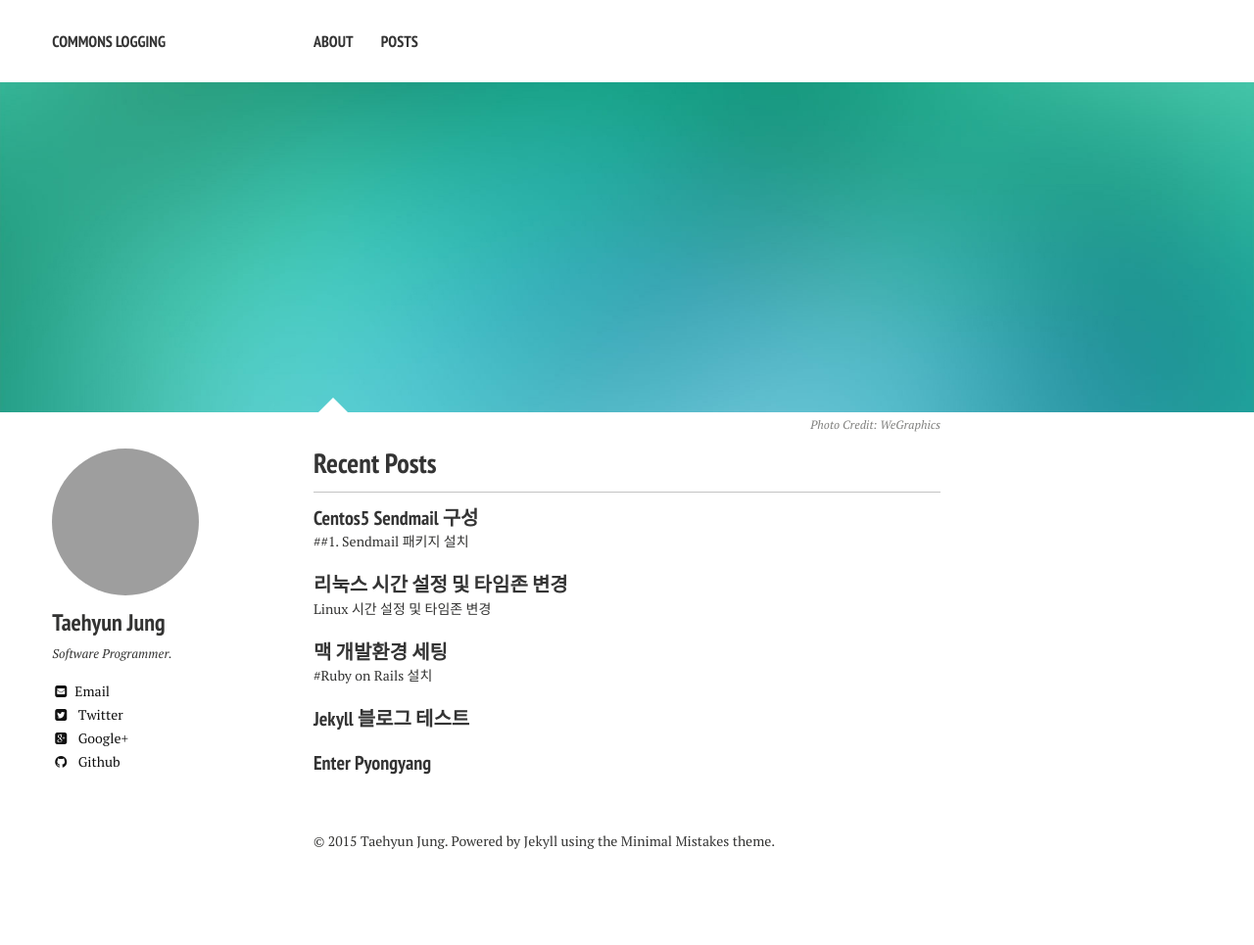
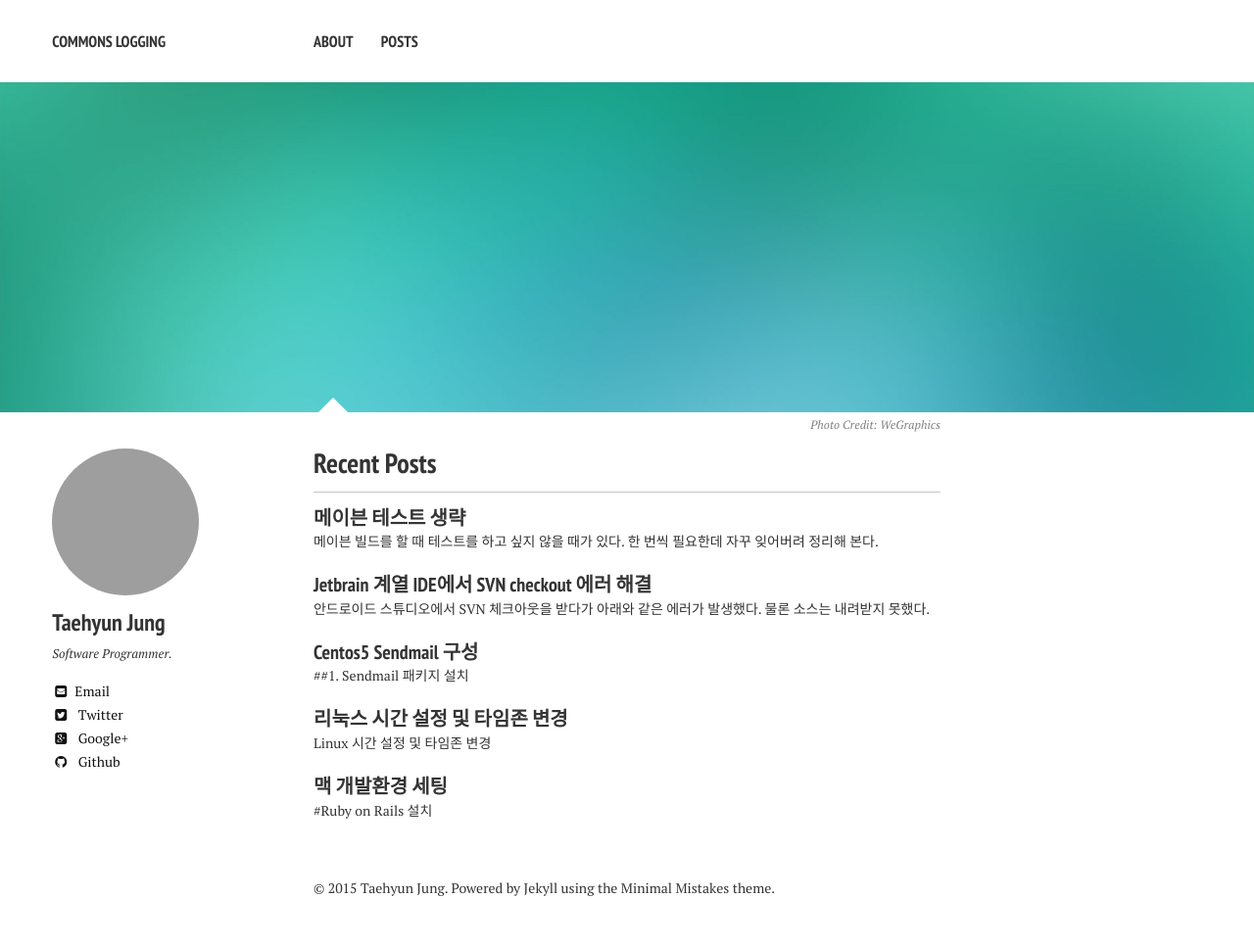
Before and after one commit to chomman/blog, a Jekyll site: the page built from index.md, in a window 1280 px wide. Shown: the whole page at 98% size. Built offline with Jekyll 4.4.1, drawn with Linux system fonts in a browser that asks for light colours; nearby versions of some CDN libraries; before the commit the page ends 917 px from its top, so only the background shows below that; grey boxes are pictures that could not be loaded.

Commit message:
update posts

```diff
--- /dev/null
+++ b/_posts/2015-03-18-intellij-subversion-checkout-error.md
@@ -0,0 +1,28 @@
+---
+title: Jetbrain 계열 IDE에서 SVN checkout 에러 해결
+layout: post
+categories:
+  - Tool
+  - subversion
+tags:
+  - jetbrain
+  - intellij
+  - 'android studio'
+  - svn
+  - checkout
+  - error
+  - 'Cannot load supported formats: Cannot run program "svn": CreateProcess error=2, The system cannot find the file specified'
+  - 'CreateProcess error=2'
+  - 'The system cannot find the file specified'
+---
+
+안드로이드 스튜디오에서 SVN 체크아웃을 받다가 아래와 같은 에러가 발생했다. 물론 소스는 내려받지 못했다.
+
+    {% highlight text %}
+	Cannot load supported formats: Cannot run program "svn": CreateProcess error=2, The system cannot find the file specified
+    {% endhighlight %}
+
+
+나의 경우, Settings -> Version Controll -> Subversion 메누에서
+
+**Use command line client** 체크박스를 해제함으로써 해결할 수 있었다.
--- /dev/null
+++ b/_posts/2015-03-18-maven-skip-test.md
@@ -0,0 +1,31 @@
+---
+title: 메이븐 테스트 생략
+layout: post
+categories:
+  - Java
+  - Tool
+  - Maven
+tags:
+  - maven
+  - skip test
+---
+
+메이븐 빌드를 할 때 테스트를 하고 싶지 않을 때가 있다.
+한 번씩 필요한데 자꾸 잊어버려 정리해 본다.
+
+
+###1. Command line
+
+
+    {% highlight text %}
+	mvn -Dmaven.test.skip=true
+    {% endhighlight %}
+
+###2. pom.xml
+
+
+    {% highlight xml %}
+   	<properties>
+   		<maven.test.skip>true</maven.test.skip>
+   </properties>
+    {% endhighlight %}
```
Also changed, not shown: _posts/2014-06-20-김광석-혼자-남은-밤.md (+1 -0 lines).
